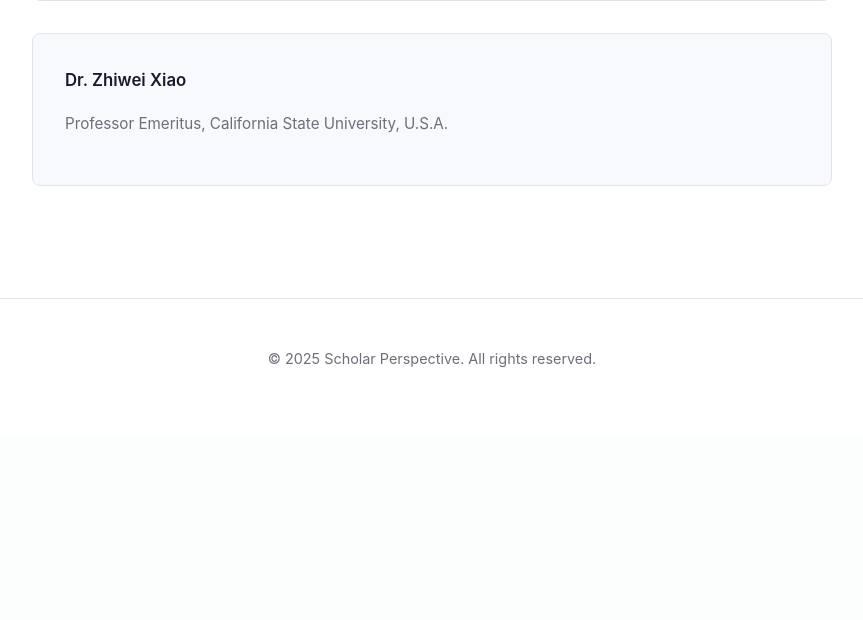
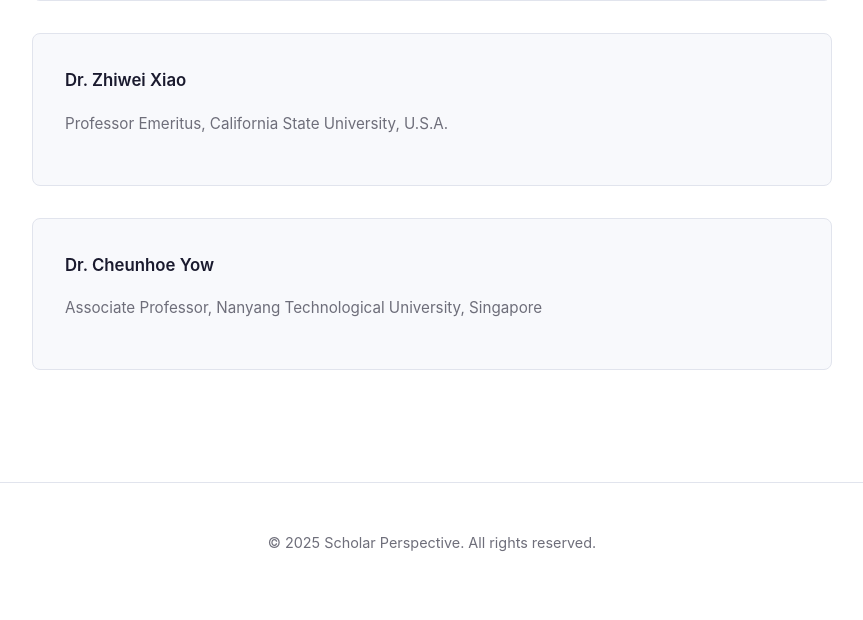
Before and after one commit to choikyo/ScholarPerspective, a Flask app: page /board in a window 1280 px wide. Shown: the part 1553-2173 px from the top of the page, without its empty margins (208-1071 px from the left). Before the commit the page ends 1920 px from the top, so only its background shows below. Run offline with Flask 3, Linux system fonts and the light colour scheme.

Commit message:
Add Dr. Cheunhoe Yow to Advisory Board, update docs
Co-Authored-By: Claude Sonnet 4.6 <noreply@anthropic.com>

```diff
--- a/templates/board.html
+++ b/templates/board.html
@@ -47,6 +47,11 @@
             <p class="member-name">Dr. Zhiwei Xiao</p>
             <p class="member-affiliation">Professor Emeritus, California State University, U.S.A.</p>
         </div>
+
+        <div class="board-member">
+            <p class="member-name">Dr. Cheunhoe Yow</p>
+            <p class="member-affiliation">Associate Professor, Nanyang Technological University, Singapore</p>
+        </div>
     </div>
 </section>
 {% endblock %}
```
Also changed, not shown: CLAUDE.md (+1 -1 lines).
